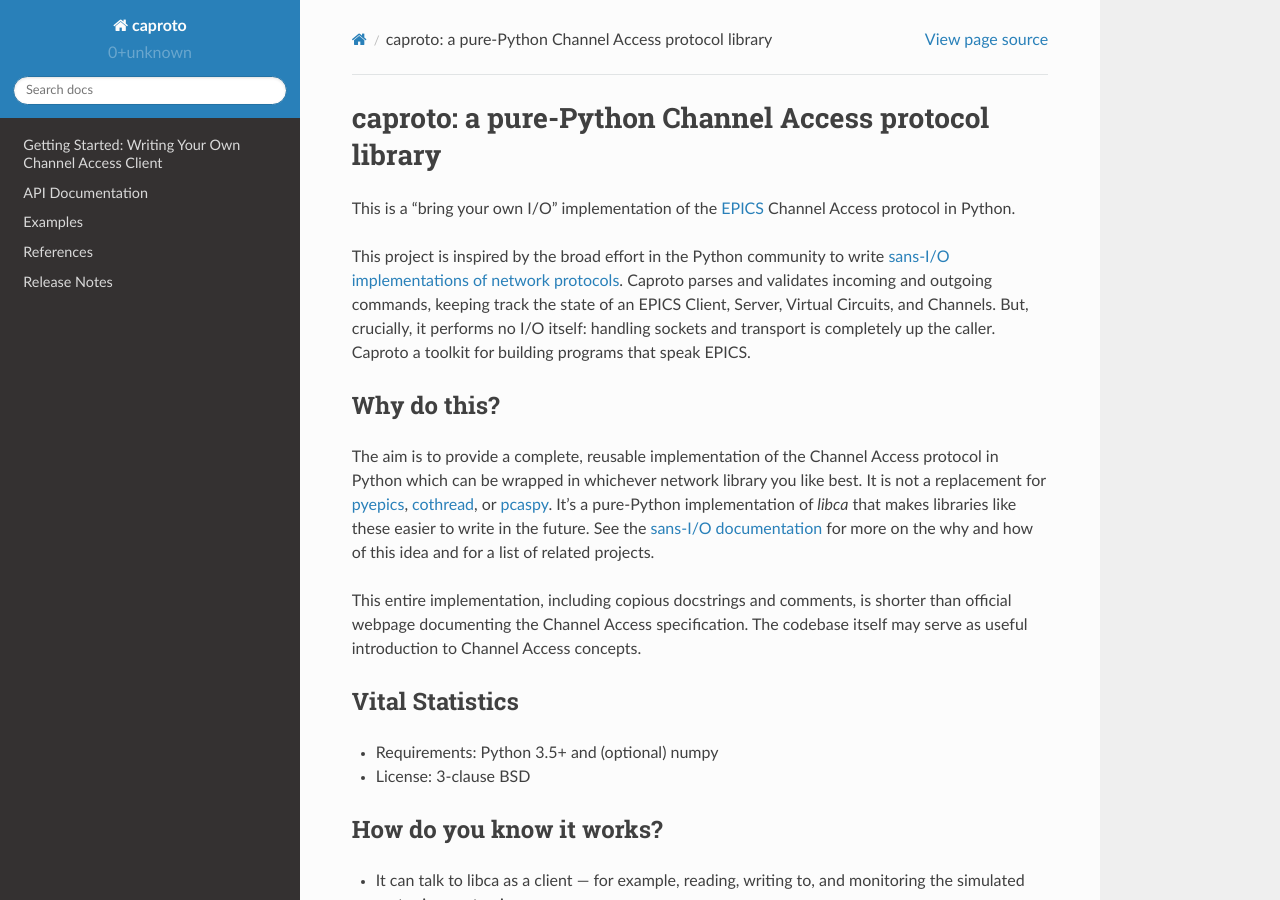
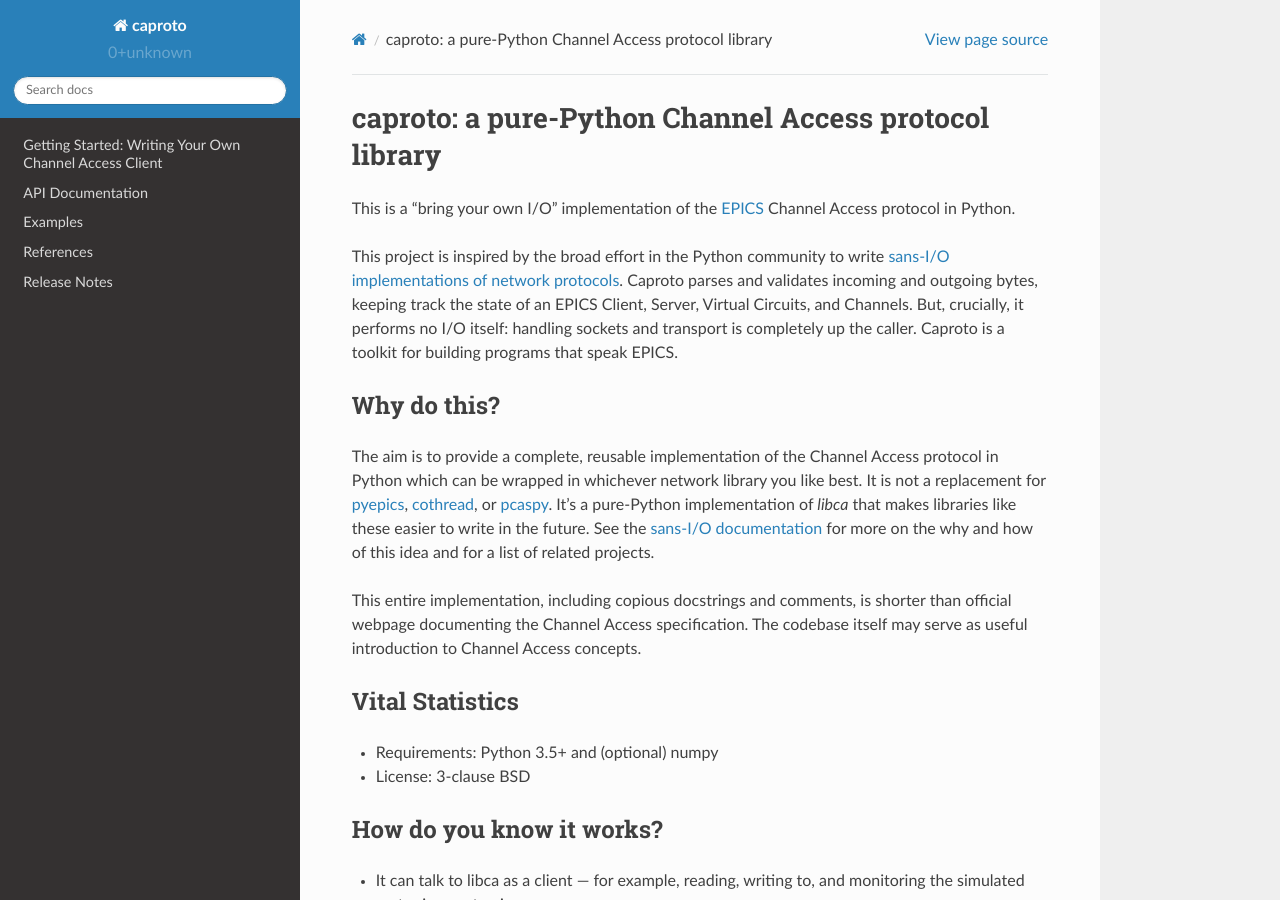
Before and after one commit to caproto/caproto, a Sphinx documentation site: the page built from doc/source/index.rst, in a window 1280 px wide and 900 px high. Built offline with Sphinx 7.4.7 and the Read the Docs theme 2.0.0, drawn with Linux system fonts in a browser that asks for light colours.

Commit message:
DOC: typos

```diff
--- a/doc/source/index.rst
+++ b/doc/source/index.rst
@@ -8,10 +8,10 @@
 
 This project is inspired by the broad effort in the Python community to write
 `sans-I/O implementations of network protocols <http://sans-io.readthedocs.io/>`_.
-Caproto parses and validates incoming and outgoing commands, keeping track
+Caproto parses and validates incoming and outgoing bytes, keeping track
 the state of an EPICS Client, Server, Virtual Circuits, and Channels. But,
 crucially, it performs no I/O itself: handling sockets and transport is
-completely up the caller. Caproto a toolkit for building programs that speak
+completely up the caller. Caproto is a toolkit for building programs that speak
 EPICS.
 
 Why do this?
```
